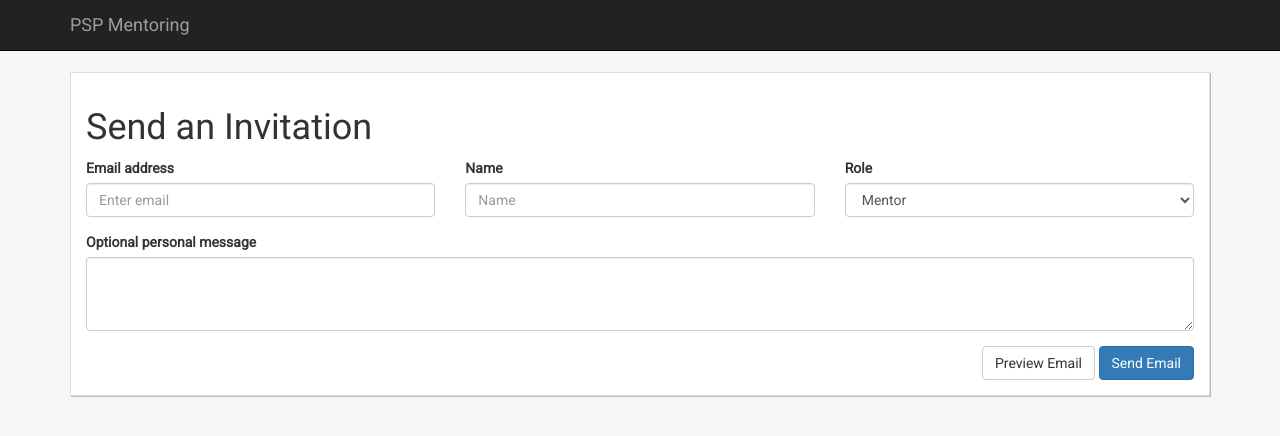
After one commit to TomWerner/AlumniMentoring, a Django app: template mentoring/templates/admin/honors_admin_invite.html in a window 1280 px wide. The commit adds this page. Shown: the top 436 px of the page. Run offline with Django 3.2, Linux system fonts and the light colour scheme; the template is opened without the code that fills it, so the values that code supplies are empty; some libraries are stand-ins or nearby versions.

Commit message:
Working on invitations

```diff
--- a/gettingstarted/urls.py
+++ b/gettingstarted/urls.py
@@ -38,6 +38,9 @@ urlpatterns = [
     url(r'^(?i)honorsAdmin/endPairing', honors_admin.end_pairing),
     url(r'^(?i)honorsAdmin/pairs/$', honors_admin.pairings),
     url(r'^(?i)honorsAdmin/export/$', honors_admin.export),
+    url(r'^(?i)honorsAdmin/invite/$', honors_admin.invitations),
+    url(r'^(?i)honorsAdmin/send_invite/$', honors_admin.send_invite),
+    url(r'^(?i)honorsAdmin/preview_invite/$', honors_admin.preview_invite),
 
 
     # Default django stuff
--- a/mentoring/models.py
+++ b/mentoring/models.py
@@ -225,7 +225,7 @@ class MentorEducation(models.Model):
     minor1 = models.CharField(max_length=100, blank=True, null=True)
     minor2 = models.CharField(max_length=100, blank=True, null=True)
     degree = models.CharField(max_length=3, choices=degree_options)
-    graduation_year = models.DateField()
+    graduation_year = models.DateField(null=True, blank=True)
 
     def display_string(self):
         return self.school + \
--- /dev/null
+++ b/mentoring/static/js/invite.js
@@ -0,0 +1,29 @@
+"use strict";
+
+$(document).ready(function () {
+    $('#preview_email').on('click', function (e) {
+        e.preventDefault();
+        var url = "/honorsAdmin/preview_invite?" + $('#invite_form').serialize();
+
+        $.get(url).success(function (e) {
+            $('#viewing-modal-title').text(e['title']);
+
+            if (e['modal_footer']) {
+                var footer = $('.modal-footer');
+                footer.html(e['modal_footer']);
+                footer.show()
+            } else
+                $('.modal-footer').hide();
+
+            $('#modal-content').html(e['html']);
+            $('#viewing-modal').modal('show');
+
+
+            if (e['modal_width']) {
+                $('.modal-dialog').width(e['modal_width']);
+            } else {
+                $('.modal-dialog').width(600);
+            }
+        });
+    });
+});
--- /dev/null
+++ b/mentoring/templates/admin/honors_admin_invite.html
@@ -0,0 +1,51 @@
+{% extends "base.html" %}
+
+{% block head %}
+    {% load staticfiles %}
+    <script src="{% static 'js/invite.js' %}"></script>
+{% endblock %}
+
+
+{% block content %}
+    <div class="container">
+        <div class="card">
+            <h1>Send an Invitation</h1>
+            <form method="post" action="/honorsAdmin/send_invite/" id="invite_form">
+                {% csrf_token %}
+                <div class="row">
+                    <div class="col-md-4 form-group">
+                        <label for="email_address">Email address</label>
+                        <input type="email" class="form-control" id="email_address" name="email_address"
+                               aria-describedby="emailHelp" placeholder="Enter email">
+                    </div>
+                    <div class="col-md-4 form-group">
+                        <label for="name">Name</label>
+                        <input type="text" class="form-control" id="name" name="name" placeholder="Name">
+                    </div>
+                    <div class="form-group col-md-4">
+                        <label for="mentor_mentee">Role</label>
+                        <div class="controls ">
+                            <select class="select form-control" id="role" name="role">
+                                <option value="mentor">Mentor</option>
+                                <option value="mentee">Mentee</option>
+                            </select>
+                        </div>
+                    </div>
+                </div>
+                <div class="row">
+                    <div class="form-group col-md-12">
+                        <label for="personal_message">Optional personal message</label>
+                        <textarea id="personal_message" rows="3" class="form-control" name="personal_message"></textarea>
+                    </div>
+                </div>
+
+                <div class="row">
+                    <div class="col-md-3 col-md-offset-9" style="text-align:right">
+                        <button id="preview_email" class="btn btn-default">Preview Email</button>
+                        <input type="submit" id="send_email" class="btn btn-primary" value="Send Email"/>
+                    </div>
+                </div>
+            </form>
+        </div>
+    </div>
+{% endblock %}
--- a/mentoring/templates/base.html
+++ b/mentoring/templates/base.html
@@ -54,6 +54,7 @@
                     <li><a href="/honorsAdmin/mentees">Mentees</a></li>
                     <li><a href="/honorsAdmin/pairs">Mentor/Mentee Pairs</a></li>
                     <li><a href="/honorsAdmin/mentee/0/getallmatches">Matchless Mentees</a></li>
+                    <li><a href="/honorsAdmin/sendInvite">Invite</a></li>
                 {% endif %}
             </ul>
             <ul class="nav navbar-nav navbar-right">
@@ -64,7 +65,7 @@
 <div style="padding-top: 50px"></div>
 {% if messages %}
     {% for message in messages %}
-        <div {% if message.tags %} class="alert top-message alert-{{ message.tags }}"{% endif %}>{{ message }}</div>
+        <div {% if message.tags %} class="alert top-message alert-{{ message.tags }} {% if message.tags == 'error' %}alert-danger{% endif %}"{% endif %}>{{ message }}</div>
     {% endfor %}
 {% endif %}
 
--- a/mentoring/views/views.py
+++ b/mentoring/views/views.py
@@ -58,6 +58,7 @@ def new_mentor(request):
         employment_form = MentorEmploymentFormSet()
         preference_form = MentorPreferenceFormSet()
 
+    messages.error(request, 'There were errors in your submission. Please correct them and submit again.')
     return render(request, 'new_mentor.html', {
         'form': mentor_form,
         'contact_form': contact_form,
@@ -69,9 +70,7 @@ def new_mentor(request):
 
 def generate_confirmation_token(email_address):
     salt = hashlib.sha1(str(random.random()).encode('ascii')).hexdigest()[:5]
-    print(salt)
     email_salt = email_address
-    print(email_salt)
     return str(hashlib.sha1(str(salt + email_salt).encode('ascii')).hexdigest())
 
 
@@ -96,7 +95,7 @@ def setup_confirmation(person):
                     'http://' + str(settings.CURRENT_HOST) + '/confirmation?token=' + confirmation_token +
                     '&id=' + str(person.id) + '&type=' + str(person_type))
     msg = EmailMultiAlternatives(subject, text_content, from_email, [to])
-    msg.attach_alternative(render_to_string('email/confirmation.html', {
+    msg.attach_alternative(render_to_string('email/basic_email.html', {
         'message': text_content
     }), "text/html")
     msg.send()
@@ -127,6 +126,7 @@ def new_mentee(request):
         education_form = MenteeEducationFormSet()
         preference_form = MenteePreferenceFormSet()
 
+    messages.error(request, 'There were errors in your submission. Please correct them and submit again.')
     return render(request, 'new_mentee.html', {
         'form': mentee_form,
         'contact_form': contact_form,
```
Also changed, not shown: mentoring/views/honors_admin.py (+52 -0 lines), mentoring/migrations/0020_auto_20161215_1455.py (added), mentoring/migrations/0021_auto_20161215_1619.py (added), mentoring/templates/email/basic_email.html (renamed from mentoring/templates/email/confirmation.html).
